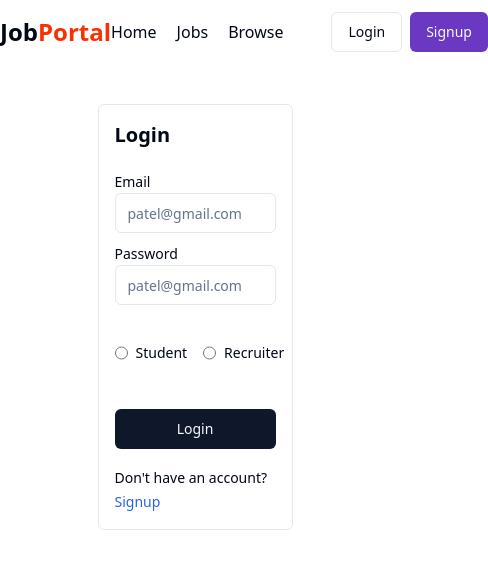
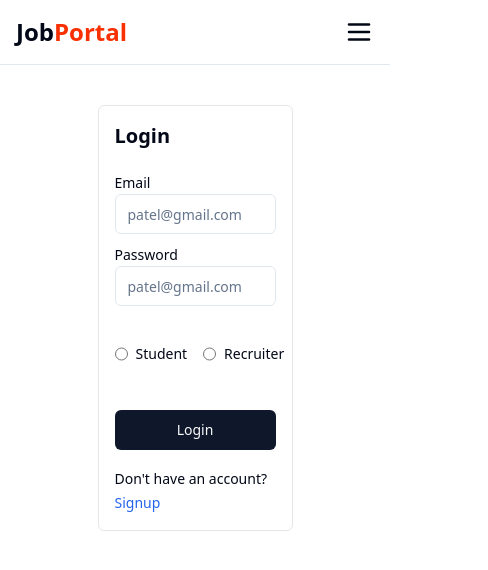
Before and after one commit to bhupendra7754/JobPortal, a React (Vite) app in the folder frontend/: page /login in a window 390 px wide. Shown: the top 570 px of the page, 488 px wide, since content can reach past the window. Built offline with nearby package versions, Linux system fonts and the light colour scheme.

Commit message:
Make navbar responsive with mobile hamburger menu

```diff
--- a/frontend/src/components/shared/Navbar.jsx
+++ b/frontend/src/components/shared/Navbar.jsx
@@ -1,108 +1,150 @@
-import React from 'react'
-import { Popover, PopoverContent, PopoverTrigger } from '../ui/popover'
-import { Button } from '../ui/button'
-import { Avatar, AvatarImage } from '../ui/avatar'
-import { LogOut, User2 } from 'lucide-react'
-import { Link, useNavigate } from 'react-router-dom'
-import { useDispatch, useSelector } from 'react-redux'
-import axios from 'axios'
-import { USER_API_END_POINT } from '@/utils/constant'
-import { setUser } from '@/redux/authSlice'
-import { toast } from 'sonner'
+import React, { useState } from "react";
+import { Button } from "../ui/button";
+import { Avatar, AvatarImage } from "../ui/avatar";
+import { Menu, X, LogOut, User2 } from "lucide-react";
+import { Link, useNavigate } from "react-router-dom";
+import { useDispatch, useSelector } from "react-redux";
+import axios from "axios";
+import { USER_API_END_POINT } from "@/utils/constant";
+import { setUser } from "@/redux/authSlice";
+import { toast } from "sonner";
 
 const Navbar = () => {
-    const { user } = useSelector(store => store.auth);
+  const { user } = useSelector((store) => store.auth);
   const dispatch = useDispatch();
   const navigate = useNavigate();
+  const [open, setOpen] = useState(false);
 
   const logoutHandler = async () => {
     try {
-            const res = await axios.get(`${USER_API_END_POINT}/logout`, { withCredentials: true });
+      const res = await axios.get(`${USER_API_END_POINT}/logout`, {
+        withCredentials: true,
+      });
       if (res.data.success) {
         dispatch(setUser(null));
+        toast.success(res.data.message);
         navigate("/");
-                toast.success(res.data.message);
+        setOpen(false);
       }
-        } catch (error) {
-            console.log(error);
-            toast.error(error.response.data.message);
+    } catch (err) {
+      toast.error("Logout failed");
     }
-    }
+  };
+
   return (
-        <div className='bg-white'>
-            <div className='flex items-center justify-between mx-auto max-w-7xl h-16'>
-                <div>
-                    <h1 className='text-2xl font-bold'>Job<span className='text-[#F83002]'>Portal</span></h1>
-                </div>
-                <div className='flex items-center gap-12'>
-                    <ul className='flex font-medium items-center gap-5'>
-                        {
-                            user && user.role === 'recruiter' ? (
+    <header className="bg-white border-b">
+      {/* Top Bar */}
+      <div className="flex justify-between items-center h-16 px-4 max-w-7xl mx-auto">
+
+        {/* Logo */}
+        <h1 className="text-2xl font-bold">
+          Job<span className="text-[#F83002]">Portal</span>
+        </h1>
+
+        {/* Desktop Menu */}
+        <div className="hidden md:flex items-center gap-8">
+          <nav className="flex gap-6 font-medium">
+            {user?.role === "recruiter" ? (
               <>
-                                    <li><Link to="/admin/companies">Companies</Link></li>
-                                    <li><Link to="/admin/jobs">Jobs</Link></li>
+                <Link to="/admin/companies">Companies</Link>
+                <Link to="/admin/jobs">Jobs</Link>
               </>
             ) : (
               <>
-                                    <li><Link to="/">Home</Link></li>
-                                    <li><Link to="/jobs">Jobs</Link></li>
-                                    <li><Link to="/browse">Browse</Link></li>
+                <Link to="/">Home</Link>
+                <Link to="/jobs">Jobs</Link>
+                <Link to="/browse">Browse</Link>
               </>
-                            )
-                        }
+            )}
+          </nav>
 
+          {!user ? (
+            <>
+              <Link to="/login">
+                <Button variant="outline">Login</Button>
+              </Link>
+              <Link to="/signup">
+                <Button className="bg-[#6A38C2] hover:bg-[#5b30a6]">
+                  Signup
+                </Button>
+              </Link>
+            </>
+          ) : (
+            <Avatar>
+              <AvatarImage src={user?.profile?.profilePhoto} />
+            </Avatar>
+          )}
+        </div>
 
-                    </ul>
-                    {
-                        !user ? (
-                            <div className='flex items-center gap-2'>
-                                <Link to="/login"><Button variant="outline">Login</Button></Link>
-                                <Link to="/signup"><Button className="bg-[#6A38C2] hover:bg-[#5b30a6]">Signup</Button></Link>
+        {/* Hamburger Button (MOBILE ONLY) */}
+        <button
+          className="md:hidden z-50"
+          onClick={() => setOpen(!open)}
+        >
+          {open ? <X size={30} /> : <Menu size={30} />}
+        </button>
       </div>
+
+      {/* Mobile Menu */}
+      {open && (
+        <div className="md:hidden bg-white border-t shadow-lg">
+          <div className="flex flex-col gap-4 p-5 font-medium">
+
+            {user?.role === "recruiter" ? (
+              <>
+                <Link onClick={() => setOpen(false)} to="/admin/companies">
+                  Companies
+                </Link>
+                <Link onClick={() => setOpen(false)} to="/admin/jobs">
+                  Jobs
+                </Link>
+              </>
             ) : (
-                            <Popover>
-                                <PopoverTrigger asChild>
-                                    <Avatar className="cursor-pointer">
-                                        <AvatarImage src={user?.profile?.profilePhoto} alt="@shadcn" />
-                                    </Avatar>
-                                </PopoverTrigger>
-                                <PopoverContent className="w-80">
-                                    <div className=''>
-                                        <div className='flex gap-2 space-y-2'>
-                                            <Avatar className="cursor-pointer">
-                                                <AvatarImage src={user?.profile?.profilePhoto} alt="@shadcn" />
-                                            </Avatar>
-                                            <div>
-                                                <h4 className='font-medium'>{user?.fullname}</h4>
-                                                <p className='text-sm text-muted-foreground'>{user?.profile?.bio}</p>
+              <>
+                <Link onClick={() => setOpen(false)} to="/">Home</Link>
+                <Link onClick={() => setOpen(false)} to="/jobs">Jobs</Link>
+                <Link onClick={() => setOpen(false)} to="/browse">Browse</Link>
+              </>
+            )}
+
+            {!user ? (
+              <>
+                <Link to="/login" onClick={() => setOpen(false)}>
+                  <Button variant="outline" className="w-full">
+                    Login
+                  </Button>
+                </Link>
+                <Link to="/signup" onClick={() => setOpen(false)}>
+                  <Button className="w-full bg-[#6A38C2] hover:bg-[#5b30a6]">
+                    Signup
+                  </Button>
+                </Link>
+              </>
+            ) : (
+              <>
+                {user?.role === "student" && (
+                  <Link
+                    to="/profile"
+                    onClick={() => setOpen(false)}
+                    className="flex items-center gap-2"
+                  >
+                    <User2 size={18} /> Profile
+                  </Link>
+                )}
+
+                <button
+                  onClick={logoutHandler}
+                  className="flex items-center gap-2 text-red-500"
+                >
+                  <LogOut size={18} /> Logout
+                </button>
+              </>
+            )}
           </div>
         </div>
-                                        <div className='flex flex-col my-2 text-gray-600'>
-                                            {
-                                                user && user.role === 'student' && (
-                                                    <div className='flex w-fit items-center gap-2 cursor-pointer'>
-                                                        <User2 />
-                                                        <Button variant="link"> <Link to="/profile">View Profile</Link></Button>
-                                                    </div>
-                                                )
-                                            }
+      )}
+    </header>
+  );
+};
 
-                                            <div className='flex w-fit items-center gap-2 cursor-pointer'>
-                                                <LogOut />
-                                                <Button onClick={logoutHandler} variant="link">Logout</Button>
-                                            </div>
-                                        </div>
-                                    </div>
-                                </PopoverContent>
-                            </Popover>
-                        )
-                    }
-
-                </div>
-            </div>
-
-        </div>
-    )
-}
-
-export default Navbar
+export default Navbar;
```
Lines whose indentation alone changed are shown as unchanged.
